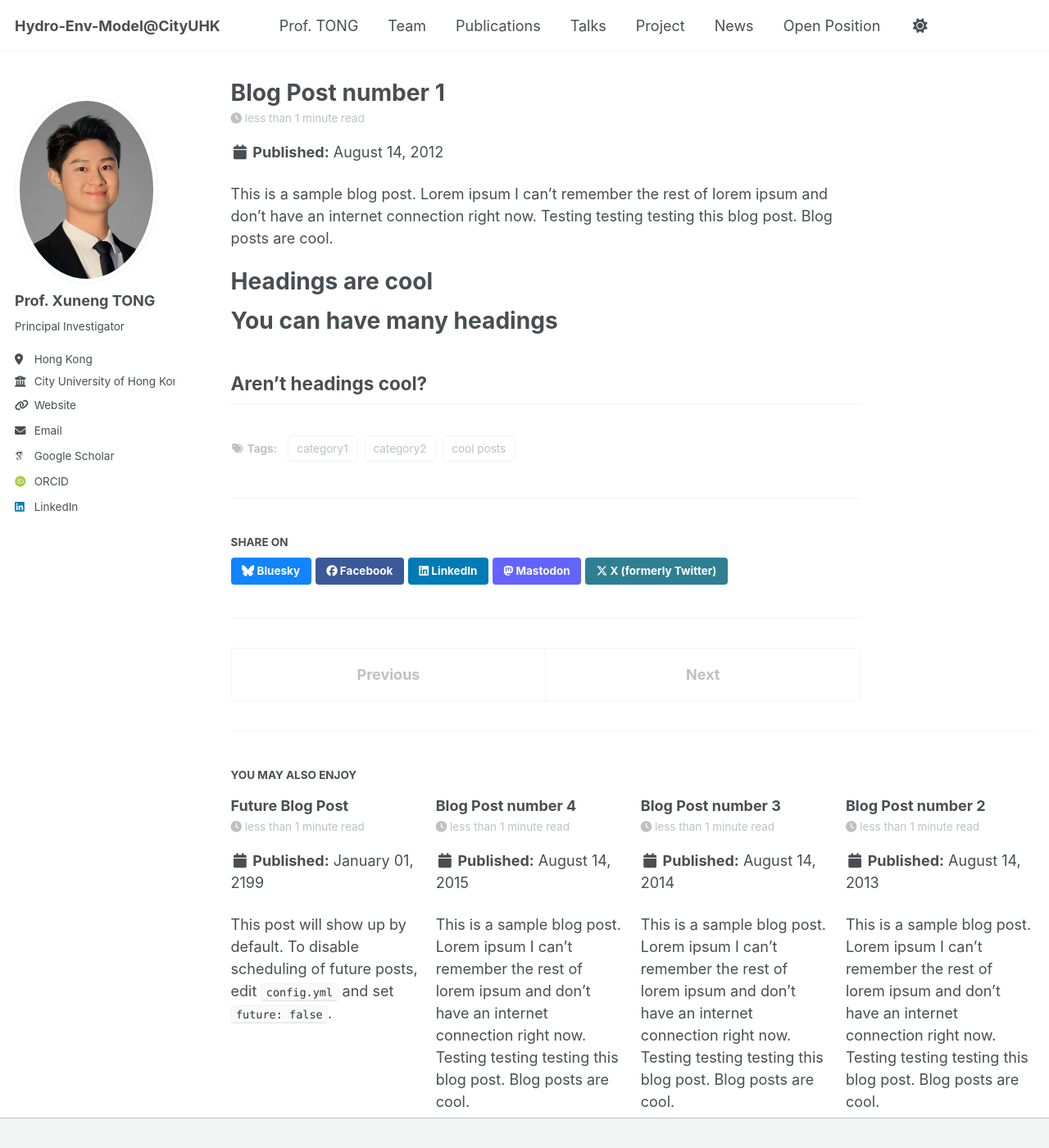
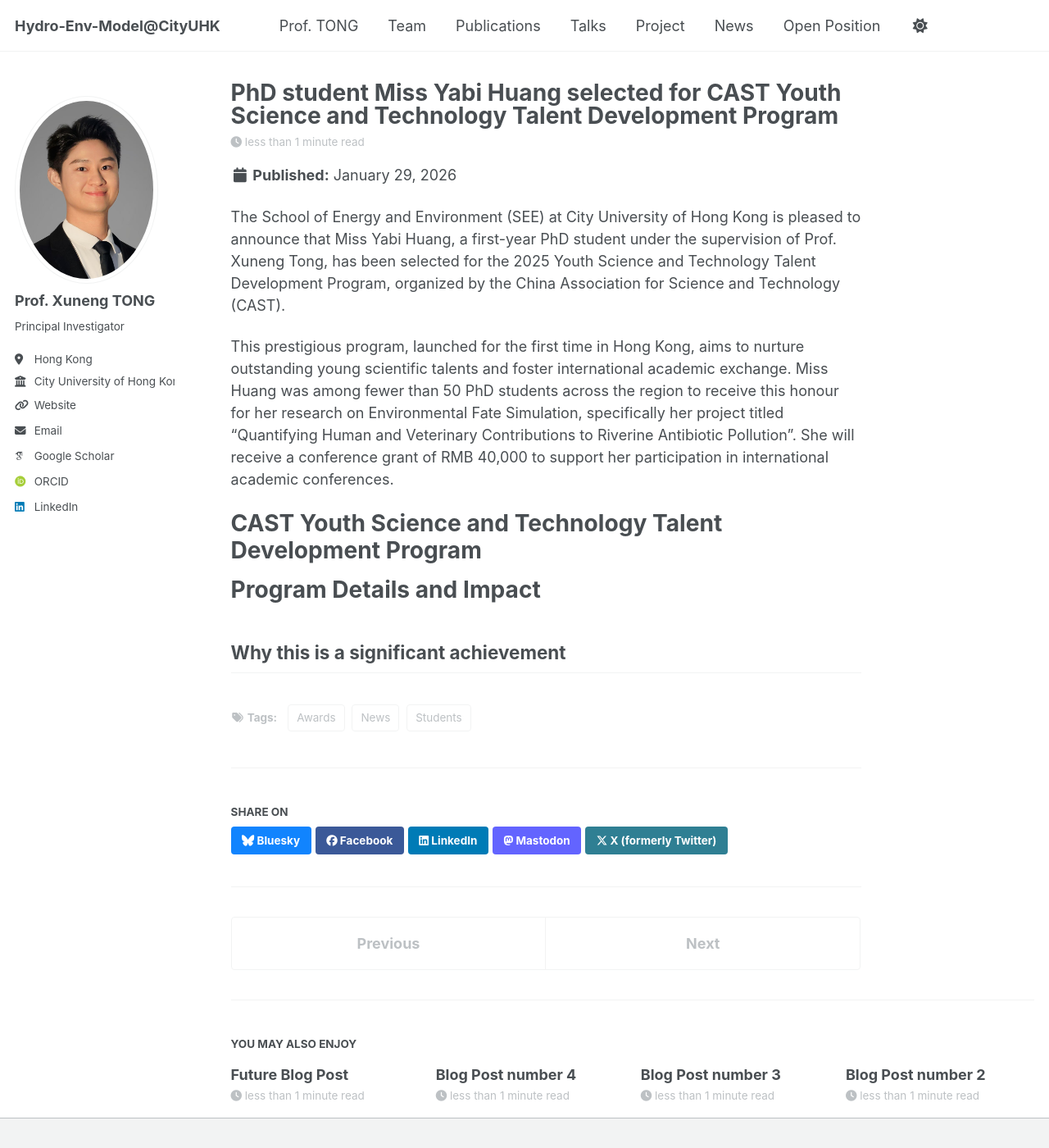
Before and after one commit to TongXuneng/TongXuneng.github.io, a Jekyll site: the page built from _posts/2012-08-14-blog-post-1.md, in a window 1280 px wide and 1400 px high. Shown: the whole window at 82% size. Built offline with Jekyll 4.4.1, drawn with Linux system fonts in a browser that asks for light colours; some web fonts are replaced; a script bundle is joined from its source files by our own code; library files that are not in the unit come from our copies.

Commit message:
Revise blog post for Yabi Huang's CAST award announcement
Updated blog post to announce Miss Yabi Huang's selection for the CAST Youth Science and Technology Talent Development Program, including new details about her research and the program's significance.

```diff
--- a/_posts/2012-08-14-blog-post-1.md
+++ b/_posts/2012-08-14-blog-post-1.md
@@ -1,20 +1,22 @@
 ---
-title: 'Blog Post number 1'
-date: 2012-08-14
-permalink: /posts/2012/08/blog-post-1/
+title: 'PhD student Miss Yabi Huang selected for CAST Youth Science and Technology Talent Development Program'
+date: 2026-01-29
+permalink: /posts/2026/01/yabi-huang-cast-award/
 tags:
-  - cool posts
-  - category1
-  - category2
+  - News
+  - Awards
+  - Students
 ---
 
-This is a sample blog post. Lorem ipsum I can't remember the rest of lorem ipsum and don't have an internet connection right now. Testing testing testing this blog post. Blog posts are cool.
+The School of Energy and Environment (SEE) at City University of Hong Kong is pleased to announce that Miss Yabi Huang, a first-year PhD student under the supervision of Prof. Xuneng Tong, has been selected for the 2025 Youth Science and Technology Talent Development Program, organized by the China Association for Science and Technology (CAST).
 
-Headings are cool
+This prestigious program, launched for the first time in Hong Kong, aims to nurture outstanding young scientific talents and foster international academic exchange. Miss Huang was among fewer than 50 PhD students across the region to receive this honour for her research on Environmental Fate Simulation, specifically her project titled “Quantifying Human and Veterinary Contributions to Riverine Antibiotic Pollution”. She will receive a conference grant of RMB 40,000 to support her participation in international academic conferences.
+
+CAST Youth Science and Technology Talent Development Program
 ======
 
-You can have many headings
+Program Details and Impact
 ======
 
-Aren't headings cool?
+Why this is a significant achievement
 ------
```
